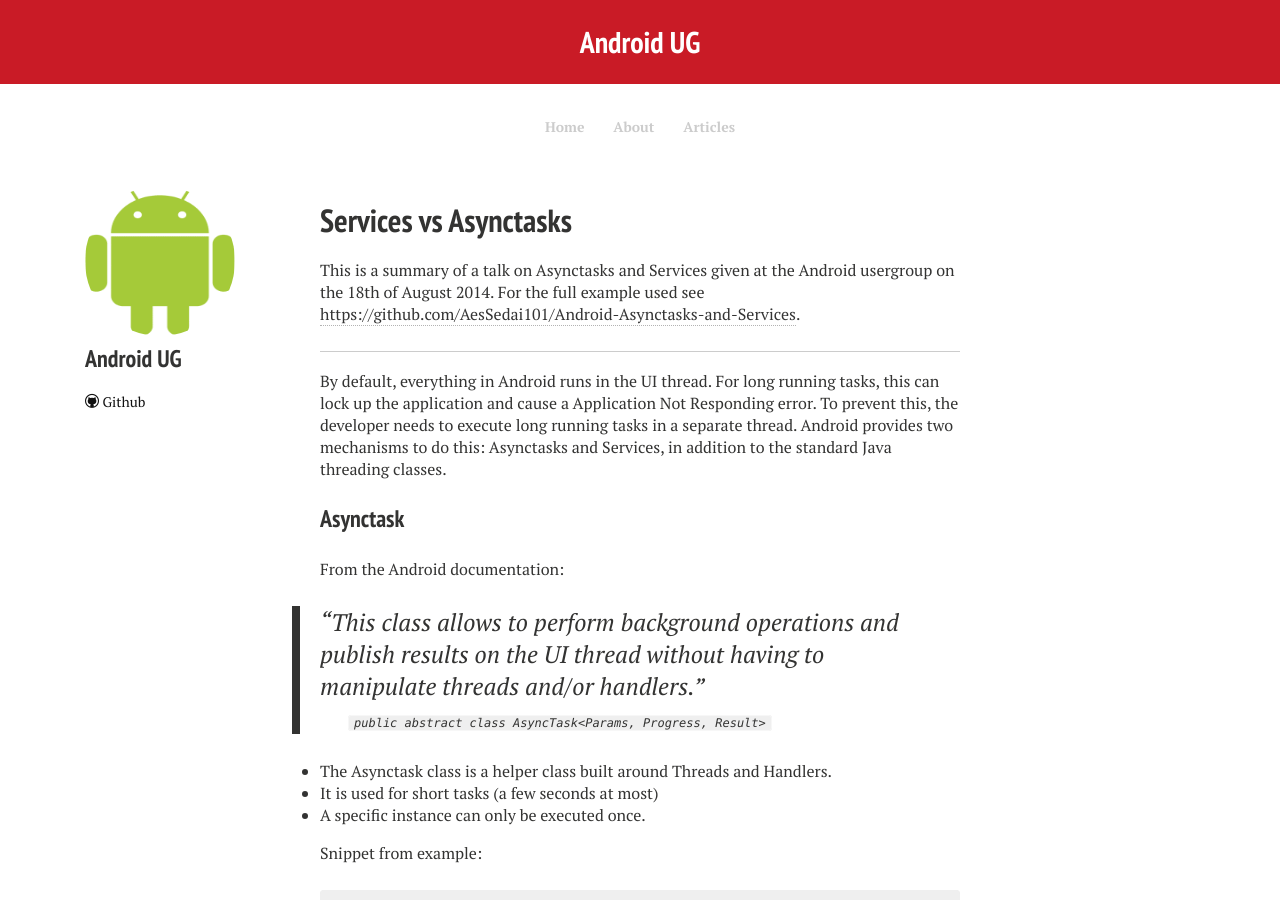
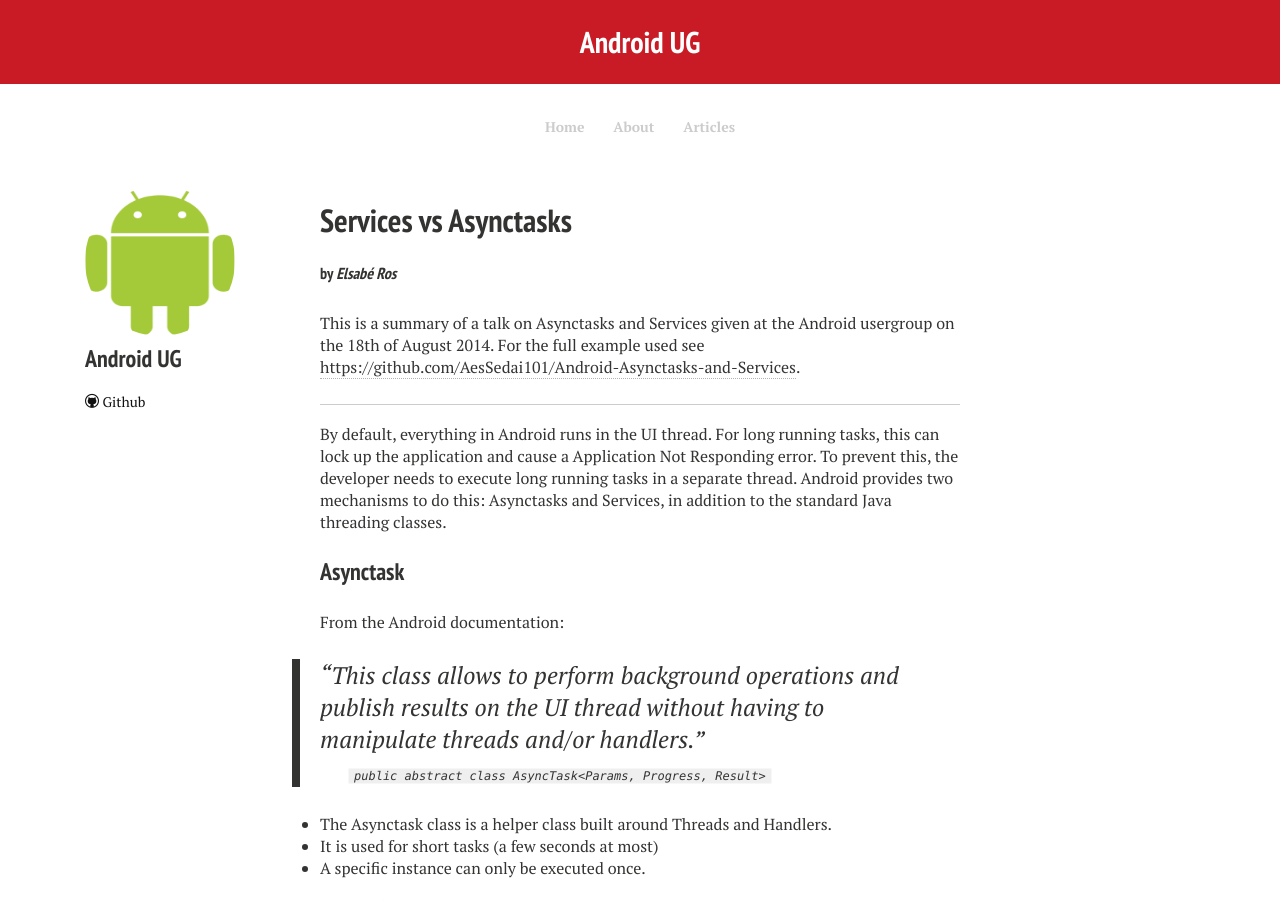
Before and after one commit to androidug/androidug.github.io, a Jekyll site: the page built from _posts/2014-08-18-services-vs-asynctasks.md, in a window 1280 px wide and 900 px high. Built offline with Jekyll 4.4.1, drawn with Linux system fonts in a browser that asks for light colours; nearby versions of some CDN libraries.

Commit message:
Added author.

```diff
--- a/_posts/2014-08-18-services-vs-asynctasks.md
+++ b/_posts/2014-08-18-services-vs-asynctasks.md
@@ -5,6 +5,8 @@ description: "Summary of presentation on Android services and asynctasks"
 category: presentation
 tags: [meetup]
 ---
+##### by *Elsabé Ros* #####
+
 This is a summary of a talk on Asynctasks and Services given at the Android usergroup on the 18th of August 2014. For the full example used see [https://github.com/AesSedai101/Android-Asynctasks-and-Services](https://github.com/AesSedai101/Android-Asynctasks-and-Services).
 
 ----------
```
